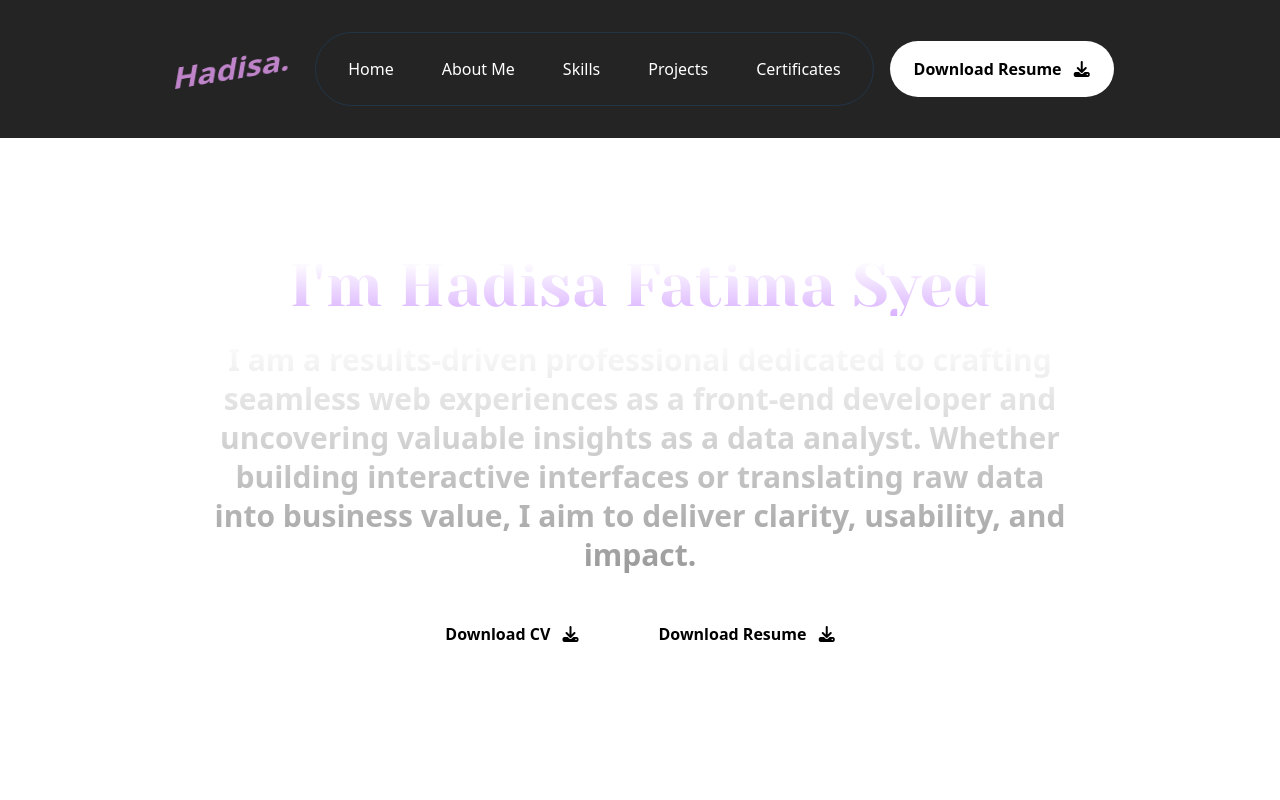
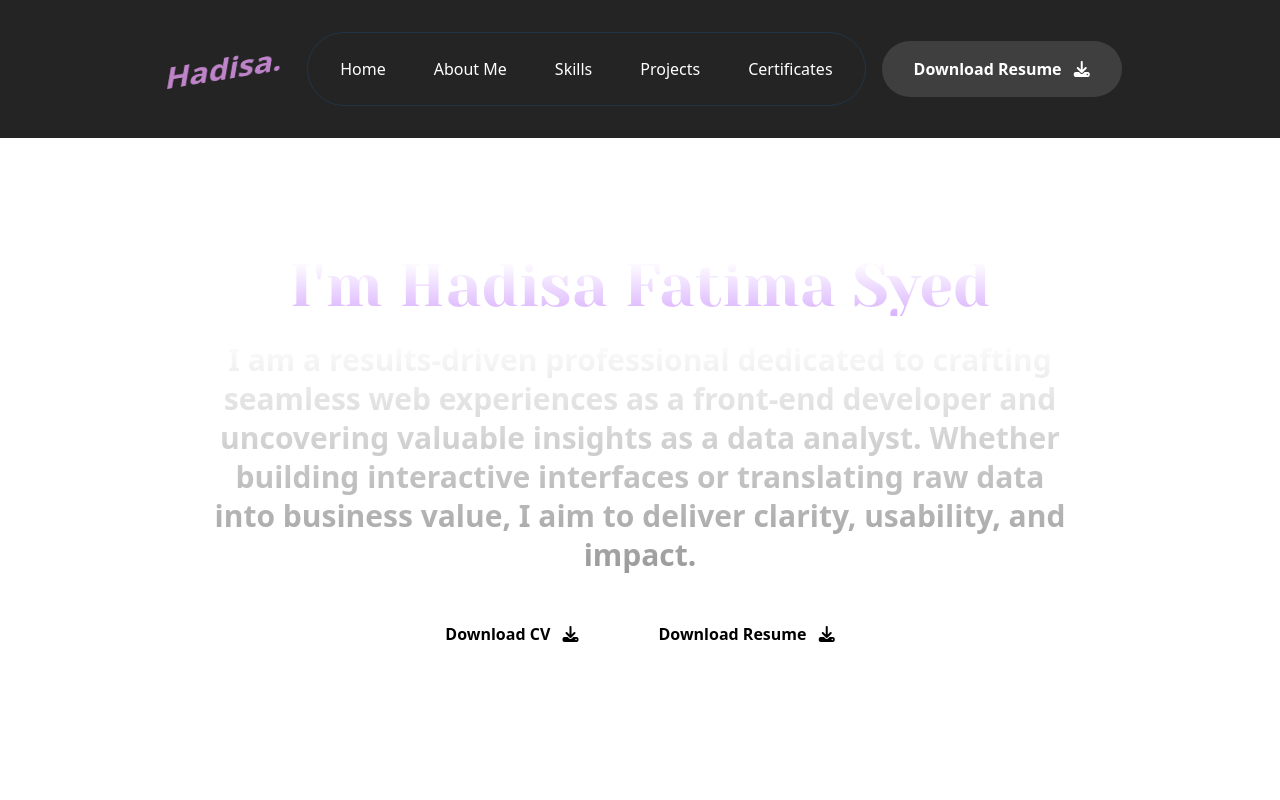
Before and after one commit to hadisafatima/Portfolio, a React (Vite) app: page / in a window 1280 px wide. In both pictures the pointer is over the link 1001 px from the left and 69 px from the top of the page. Shown: the top 800 px of the page. Built offline with nearby package versions, Linux system fonts and the light colour scheme.

Commit message:
Btn styles changed

```diff
--- a/src/App.css
+++ b/src/App.css
@@ -69,6 +69,12 @@
   font-weight: bolder;
 }
 
+.resumeCvBtn:hover{
+  background-color: #53525295;
+  color: white !important;
+  padding: 1rem 2rem;
+}
+
 #skills #skillsheading{
   -webkit-text-fill-color: transparent;
   background-clip: text;
```
